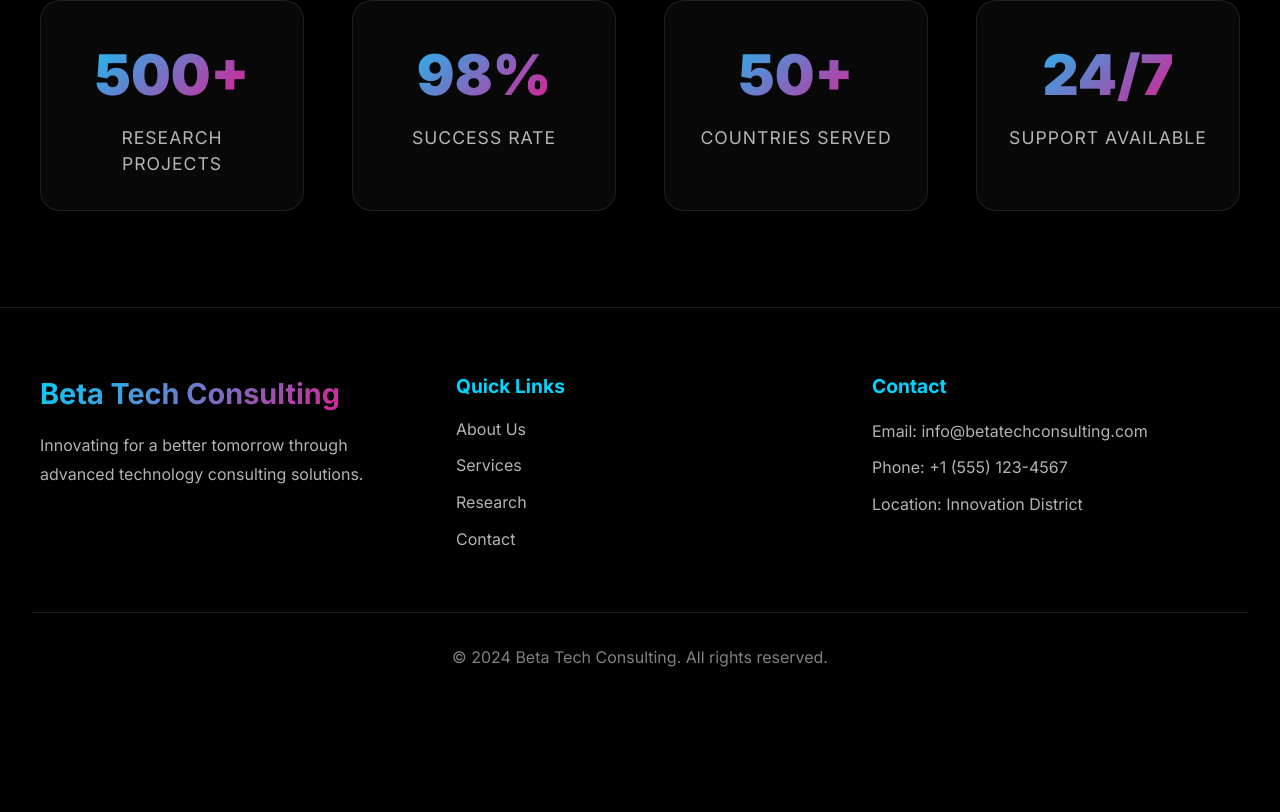
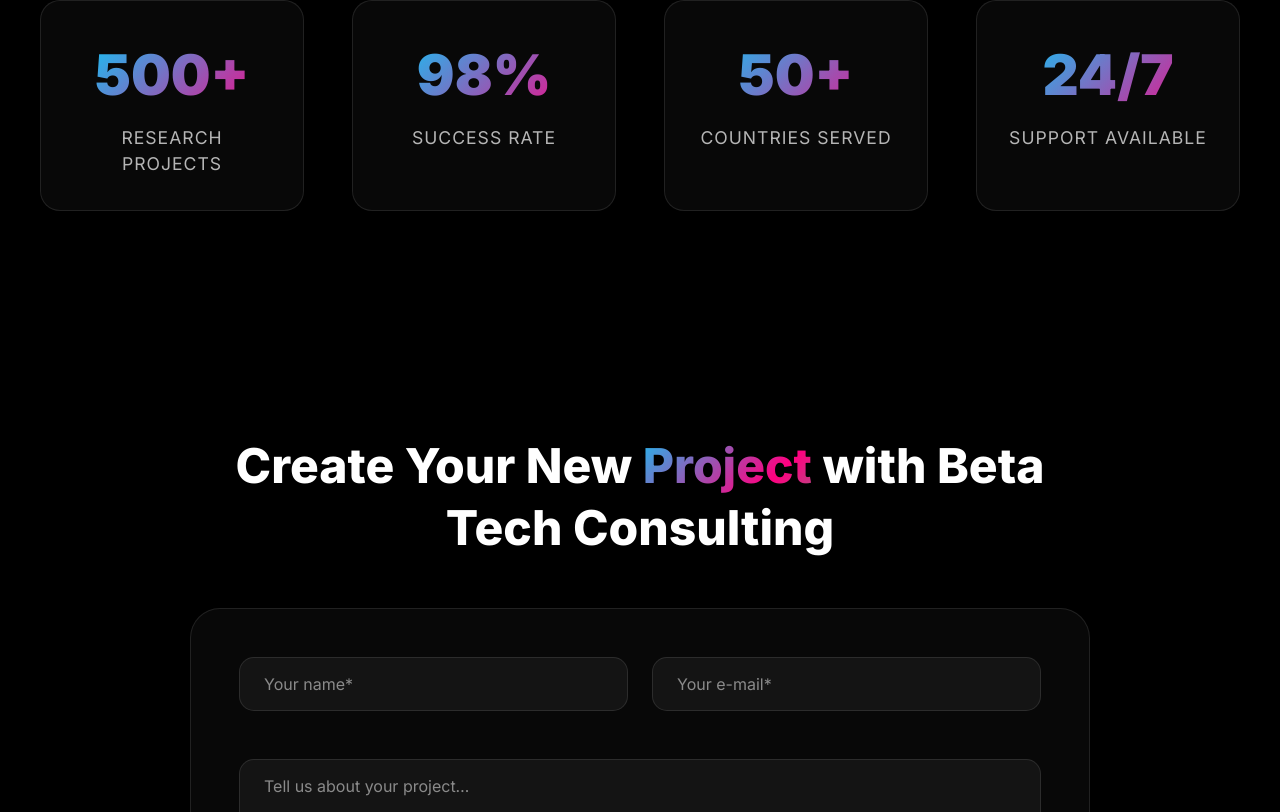
Before and after one commit to Elvisi22/betatech, a React (Vite) app: page / in a window 1280 px wide. Shown: the part 1988-2800 px from the top of the page. Before the commit the page ends 2689 px from the top, so only its background shows below. Built offline with nearby package versions, Linux system fonts and the light colour scheme.

Commit message:
Add contact section with form and styling

```diff
--- a/src/App.css
+++ b/src/App.css
@@ -486,6 +486,140 @@
   letter-spacing: 1px;
 }
 
+/* Contact Section */
+.contact {
+  padding: 8rem 2rem;
+  position: relative;
+  z-index: 2;
+}
+
+.contact-container {
+  max-width: 900px;
+  margin: 0 auto;
+}
+
+.contact h2 {
+  text-align: center;
+  font-size: clamp(2rem, 5vw, 3rem);
+  margin-bottom: 3rem;
+  font-weight: 800;
+  line-height: 1.3;
+}
+
+.contact-form {
+  background: rgba(255, 255, 255, 0.03);
+  backdrop-filter: blur(20px);
+  border: 1px solid rgba(255, 255, 255, 0.1);
+  border-radius: 30px;
+  padding: 3rem;
+  box-shadow: 0 20px 60px rgba(0, 0, 0, 0.3);
+}
+
+.form-row {
+  display: grid;
+  grid-template-columns: repeat(auto-fit, minmax(250px, 1fr));
+  gap: 1.5rem;
+  margin-bottom: 1.5rem;
+}
+
+.form-group {
+  margin-bottom: 1.5rem;
+}
+
+.form-label {
+  display: block;
+  font-size: 1.1rem;
+  font-weight: 600;
+  margin-bottom: 1rem;
+  color: rgba(255, 255, 255, 0.9);
+}
+
+.form-group input,
+.form-group textarea {
+  width: 100%;
+  padding: 1rem 1.5rem;
+  background: rgba(255, 255, 255, 0.05);
+  border: 1px solid rgba(255, 255, 255, 0.1);
+  border-radius: 15px;
+  color: #fff;
+  font-size: 1rem;
+  font-family: inherit;
+  transition: all 0.3s ease;
+  outline: none;
+}
+
+.form-group input:focus,
+.form-group textarea:focus {
+  background: rgba(255, 255, 255, 0.08);
+  border-color: #00d4ff;
+  box-shadow: 0 0 20px rgba(0, 212, 255, 0.2);
+}
+
+.form-group input::placeholder,
+.form-group textarea::placeholder {
+  color: rgba(255, 255, 255, 0.5);
+}
+
+.form-group textarea {
+  resize: vertical;
+  min-height: 120px;
+}
+
+.checkbox-grid {
+  display: grid;
+  grid-template-columns: repeat(auto-fill, minmax(150px, 1fr));
+  gap: 1rem;
+}
+
+.checkbox-label {
+  display: flex;
+  align-items: center;
+  gap: 0.8rem;
+  padding: 0.8rem 1.2rem;
+  background: rgba(255, 255, 255, 0.03);
+  border: 1px solid rgba(255, 255, 255, 0.1);
+  border-radius: 12px;
+  cursor: pointer;
+  transition: all 0.3s ease;
+}
+
+.checkbox-label:hover {
+  background: rgba(255, 255, 255, 0.05);
+  border-color: rgba(0, 212, 255, 0.5);
+}
+
+.checkbox-label input[type="checkbox"] {
+  width: 18px;
+  height: 18px;
+  cursor: pointer;
+  accent-color: #00d4ff;
+}
+
+.checkbox-text {
+  font-size: 0.95rem;
+  color: rgba(255, 255, 255, 0.9);
+  user-select: none;
+}
+
+.submit-button {
+  width: 100%;
+  padding: 1.2rem 3rem;
+  font-size: 1.1rem;
+  font-weight: 600;
+  color: #fff;
+  background: linear-gradient(135deg, #00d4ff, #0080ff);
+  border: none;
+  border-radius: 15px;
+  cursor: pointer;
+  transition: all 0.3s ease;
+  margin-top: 1rem;
+  box-shadow: 0 10px 30px rgba(0, 212, 255, 0.3);
+}
+
+.submit-button:hover {
+  transform: translateY(-2px);
+}
+
 /* Footer */
 .footer {
   background: rgba(0, 0, 0, 0.5);
@@ -577,6 +711,18 @@
     grid-template-columns: 1fr;
     gap: 2rem;
   }
+
+  .contact-form {
+    padding: 2rem;
+  }
+
+  .checkbox-grid {
+    grid-template-columns: 1fr;
+  }
+
+  .form-row {
+    grid-template-columns: 1fr;
+  }
 }
 
 @media (max-width: 480px) {
--- a/src/App.jsx
+++ b/src/App.jsx
@@ -296,6 +296,102 @@
         </motion.div>
       </section>
 
+      {/* Contact Section */}
+      <section className="contact" id="contact">
+        <motion.div
+          className="contact-container"
+          initial={{ opacity: 0, y: 50 }}
+          whileInView={{ opacity: 1, y: 0 }}
+          transition={{ duration: 0.8 }}
+          viewport={{ once: true }}
+        >
+          <motion.h2
+            initial={{ opacity: 0, y: 30 }}
+            whileInView={{ opacity: 1, y: 0 }}
+            transition={{ duration: 0.6 }}
+            viewport={{ once: true }}
+          >
+            Create Your New <span className="gradient-text">Project</span> with Beta Tech Consulting
+          </motion.h2>
+
+          <motion.form
+            className="contact-form"
+            initial={{ opacity: 0 }}
+            whileInView={{ opacity: 1 }}
+            transition={{ delay: 0.3, duration: 0.8 }}
+            viewport={{ once: true }}
+          >
+            <div className="form-row">
+              <motion.div
+                className="form-group"
+                whileFocus={{ scale: 1.02 }}
+              >
+                <input
+                  type="text"
+                  placeholder="Your name*"
+                  required
+                />
+              </motion.div>
+
+              <motion.div
+                className="form-group"
+                whileFocus={{ scale: 1.02 }}
+              >
+                <input
+                  type="email"
+                  placeholder="Your e-mail*"
+                  required
+                />
+              </motion.div>
+            </div>
+
+            <div className="form-group">
+              <textarea
+                placeholder="Tell us about your project…"
+                rows="5"
+                required
+              ></textarea>
+            </div>
+
+            <div className="form-group">
+              <label className="form-label">I'm interested in...</label>
+              <div className="checkbox-grid">
+                {[
+                  'Branding',
+                  'Web Design',
+                  'Packaging',
+                  'Graphic Design',
+                  'UI/UX',
+                  'Video Production',
+                  'Experiential',
+                  'Brand Assets',
+                  'Decks'
+                ].map((service, index) => (
+                  <motion.label
+                    key={index}
+                    className="checkbox-label"
+                    whileHover={{ scale: 1.05 }}
+                    whileTap={{ scale: 0.95 }}
+                  >
+                    <input type="checkbox" value={service} />
+                    <span className="checkbox-text">{service}</span>
+                  </motion.label>
+                ))}
+              </div>
+            </div>
+
+            <motion.button
+              type="submit"
+              className="submit-button"
+              whileHover={{ scale: 1.05, boxShadow: '0 0 30px rgba(0, 212, 255, 0.6)' }}
+              whileTap={{ scale: 0.95 }}
+            >
+              Send Message
+            </motion.button>
+          </motion.form>
+        </motion.div>
+      </section>
+
       {/* Footer */}
       <footer className="footer">
         <motion.div
@@ -329,7 +425,7 @@
         </motion.div>
 
         <div className="footer-bottom">
-          <p>&copy; 2024 Beta Tech Consulting. All rights reserved.</p>
+          <p>&copy; 2025 Beta Tech Consulting. All rights reserved.</p>
         </div>
       </footer>
     </div>
```
